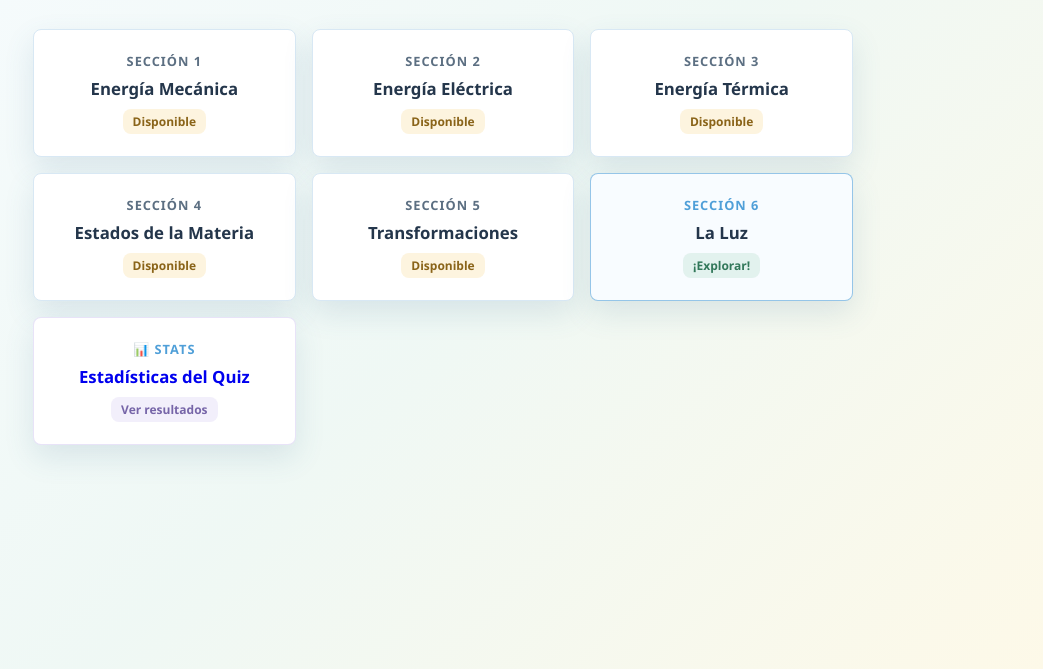
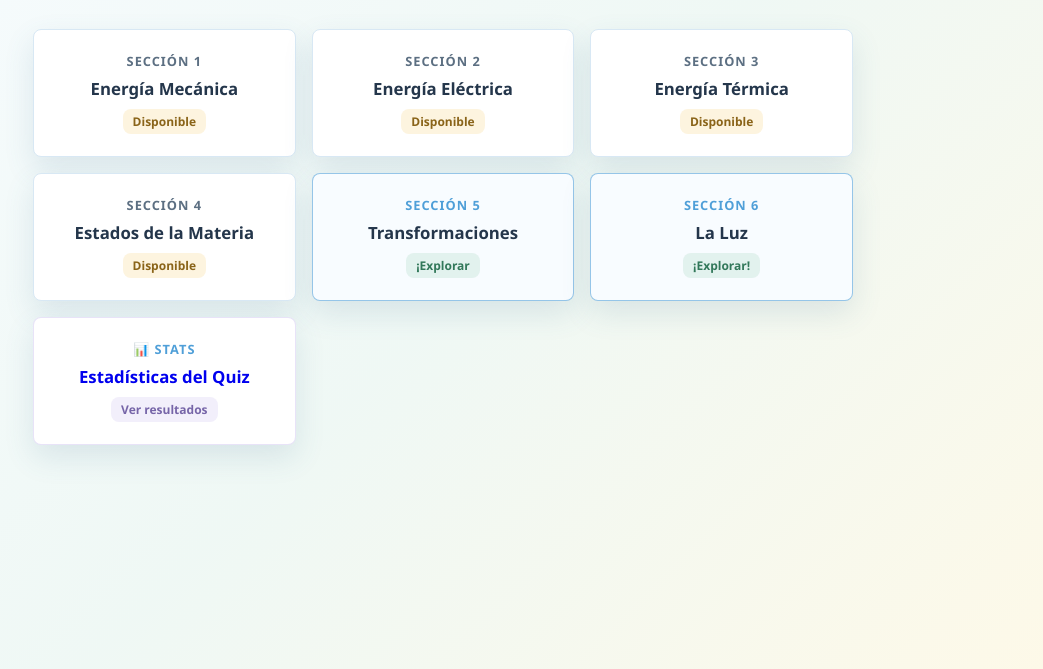
Before and after one commit to stan-mqz/teamenergy-frontend, a website built with Vite: page index.html in a window 1280 px wide. Shown: the part 131-800 px from the top of the page, without its empty margins (197-1240 px from the left). Built offline with nearby package versions, Linux system fonts and the light colour scheme.

Commit message:
fix: update lesson card for Sección 5 to active and change action badge text

```diff
--- a/index.html
+++ b/index.html
@@ -42,10 +42,10 @@
           <span class="action-badge muted">Disponible</span>
         </div>
 
-        <div class="lesson-card available" aria-label="Sección 5 disponible">
+        <div class="lesson-card active" id="lesson-5-btn" aria-label="Sección 5 disponible">
           <span class="lesson-number">Sección 5</span>
           <p>Transformaciones</p>
-          <span class="action-badge muted">Disponible</span>
+          <span class="action-badge">¡Explorar</span>
         </div>
 
         <div class="lesson-card active" id="lesson-6-btn">
```
